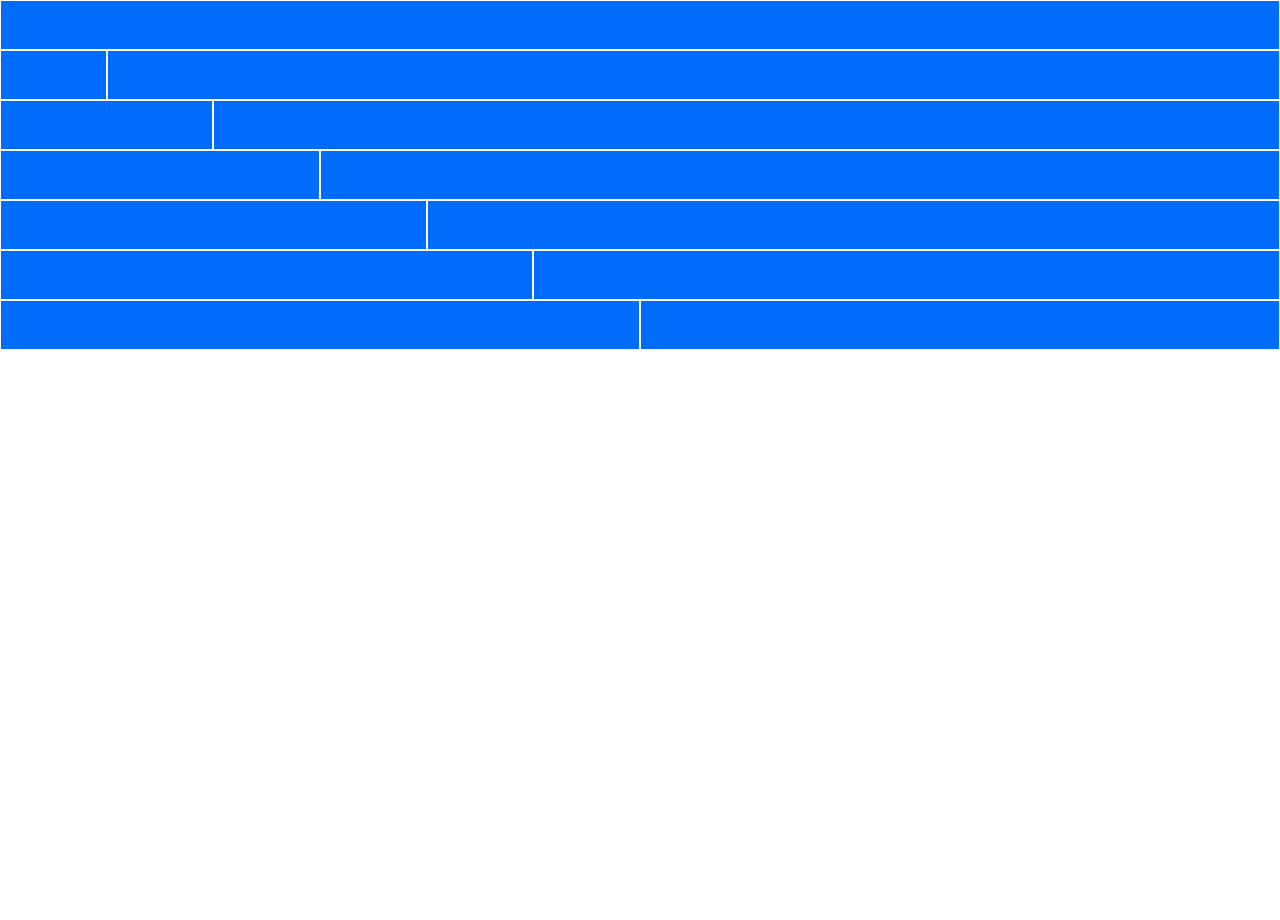
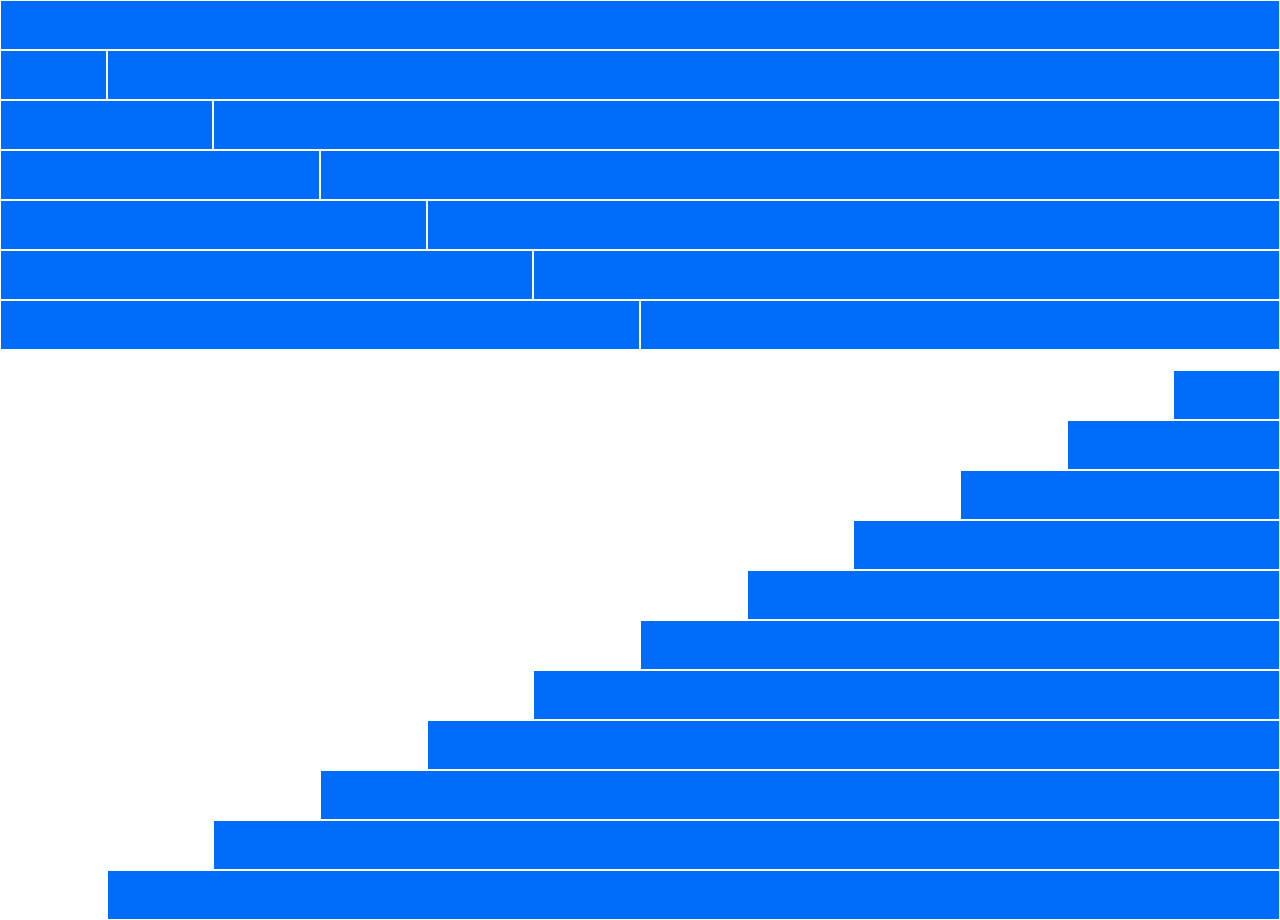
Before and after one commit to AlbertoZanola96/html-css-12bool, a plain HTML site: page index.html in a window 1280 px wide. Shown: the part 320-1240 px from the top of the page. Before the commit the page ends 800 px from the top, so only its background shows below. Drawn offline with Linux system fonts and the light colour scheme.

Commit message:
Avanzamento fine parte obbligatoria

```diff
--- a/index.html
+++ b/index.html
@@ -102,5 +102,52 @@
         </div>
     </section>
 
+    <section class="container secondo">
+        <div class="row">
+            <div class="col-xs-offset-11 col-xs-1"></div>
+        </div>
+
+        <div class="row">
+            <div class="col-xs-offset-10 col-xs-2"></div>
+        </div>
+
+        <div class="row">
+            <div class="col-xs-offset-9 col-xs-3"></div>
+        </div>
+
+        <div class="row">
+            <div class="col-xs-offset-8 col-xs-4"></div>
+        </div>
+
+        <div class="row">
+            <div class="col-xs-offset-7 col-xs-5"></div>
+        </div>
+
+        <div class="row">
+            <div class="col-xs-offset-6 col-xs-6"></div>
+        </div>
+
+        <div class="row">
+            <div class="col-xs-offset-5 col-xs-7"></div>
+        </div>
+
+        <div class="row">
+            <div class="col-xs-offset-4 col-xs-8"></div>
+        </div>
+
+        <div class="row">
+            <div class="col-xs-offset-3 col-xs-9"></div>
+        </div>
+
+        <div class="row">
+            <div class="col-xs-offset-2 col-xs-10"></div>
+        </div>
+
+        <div class="row">
+            <div class="col-xs-offset-1 col-xs-11"></div>
+        </div>
+
+    </section>
+
 </body>
 </html>
```
